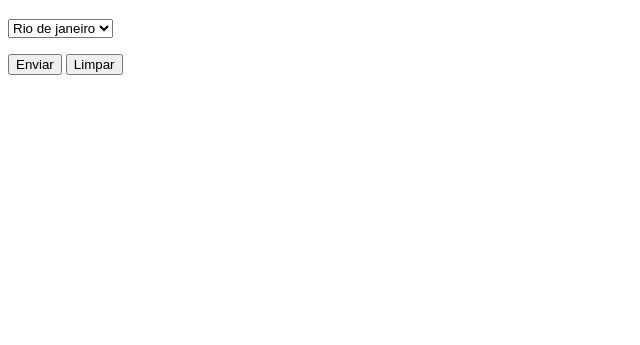
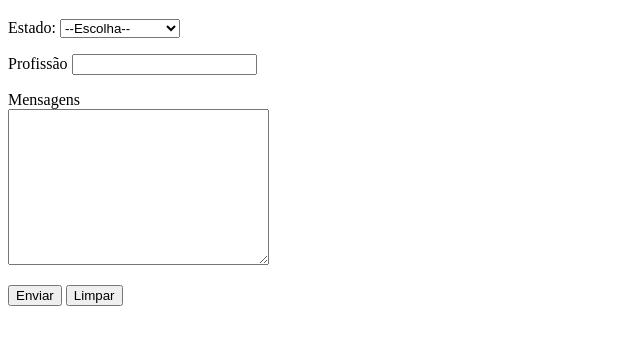
Before and after one commit to adilsonalbuquerquedasilva/html-css, a plain HTML site: page exercicios/ex025/form007.html in a window 1280 px wide. Shown: the part 61-406 px from the top of the page, without its empty margins (0-640 px from the left). Drawn offline with Linux system fonts and the light colour scheme.

Commit message:
atualização form007

```diff
--- a/exercicios/ex025/form007.html
+++ b/exercicios/ex025/form007.html
@@ -8,18 +8,45 @@
 <body>
     <h1>Exemplo de formulario</h1>
     <form action="">
-        <select name="" id="">
-            <option value="">
+        <p>
+            <label for="iest">Estado:</label>
+            <select name="" id="iest">
+                <option value="" selected>--Escolha--</option>
+                <optgroup label="Sudeste">
+                    <option value="RJ">
                         Rio de janeiro
                     </option>
-            <option value="">
+                    <option value="SP">
                         São Paulo
                     </option>
-            <option value="">
+                    <option value="MG">
                         Minas Gerais
                     </option>
+                </optgroup>
+
+                <optgroup label="Nordeste">
+                    <option value="MA">Maranhão</option>
+                    <option value="PE">Pernambuco</option>
+                    <option value="SE">Sergipe</option>
+                </optgroup>
             </select>
+        </p>
 
+        <p>
+            <label for="iprof">Profissão</label>
+            <input type="text" name="prof" id="iprof" list="lstprof">
+            <datalist id="lstprof">
+                <option value="ADN">Administrador</option>
+                <option value="CONT">Contabilista</option>
+                <option value="DEV">Desenvolvedor</option>
+                <option value="PROF">Professor</option>
+            </datalist>
+        </p>
+
+        <p>
+            <label for="imsg">Mensagens</label><br>
+            <textarea name="" id="imsg" cols="30" rows="10"></textarea>
+        </p>
 
         <p>
             <input type="submit" value="Enviar">
```
Lines whose indentation alone changed are shown as unchanged.
